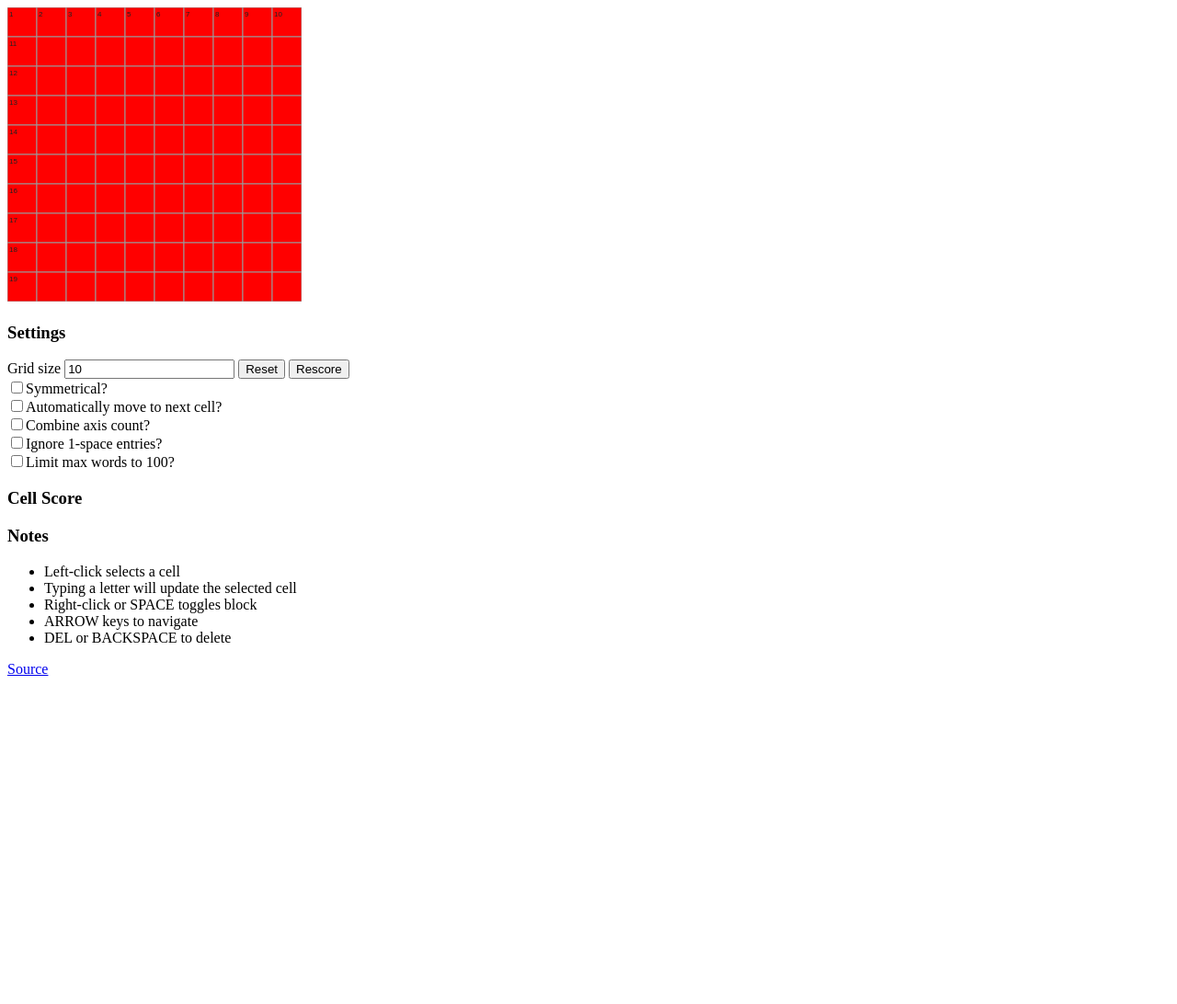
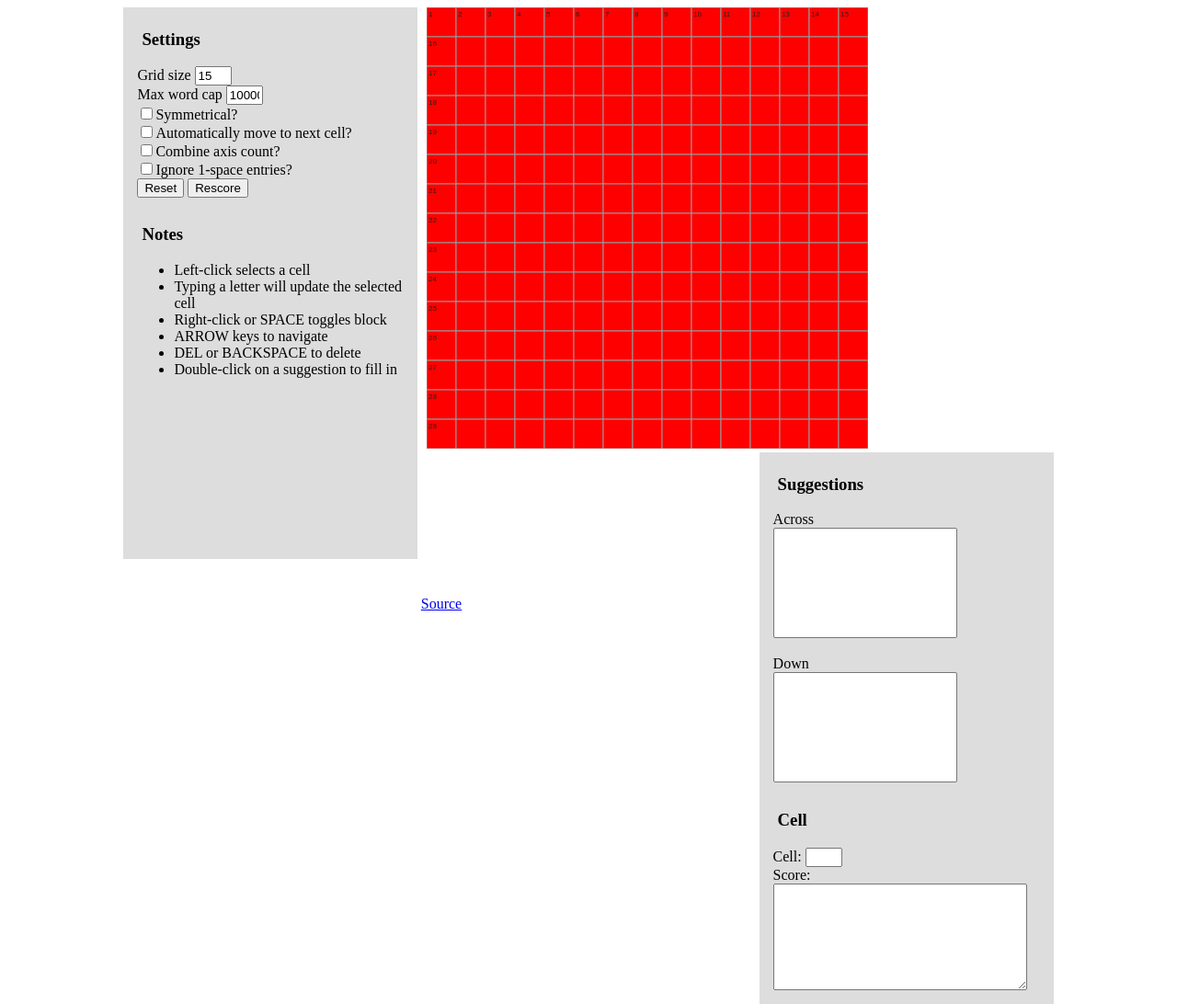
Before and after one commit to bdamer/kryptics, a website built with webpack: page index.html in a window 1280 px wide. Shown: the whole page at 92% size. Before the commit the page ends 800 px from the top, so only its background shows below. Built offline with nearby package versions, Linux system fonts and the light colour scheme.

Commit message:
Added suggestion options + stylesheet

```diff
--- a/index.html
+++ b/index.html
@@ -2,28 +2,28 @@
 <html>
     <head>
         <title>Kryptics</title>
+		<link rel="stylesheet" href="style.css">
     </head>
     <body>
-        <canvas id="grid" width="32" height="32"></canvas>
-        <div id="inputs">
+
+		<div id="header">
+
 		</div>
+
+		<div class="container">
+
+			<div id="menubar">
 				<div id="actions">
 					<h3>Settings</h3>
-            <label for="grid_size">Grid size <input id="grid_size" type="text" value="10" /></label>
-            <input id="reset" type="button" value="Reset" />
-            <input id="rescore" type="button" value="Rescore" /><br />
+					<label for="grid_size">Grid size <input id="grid_size" type="text" value="15" /></label><br />
+					<label for="max_word_cap">Max word cap <input id="max_word_cap" type="text" value="10000" /></label><br />
 					<label for="grid_symmetry"><input id="grid_symmetry" type="checkbox" />Symmetrical?</label><br />
 					<label for="auto_move"><input id="auto_move" type="checkbox" />Automatically move to next cell?</label><br />
 					<label for="combine_axis_count"><input id="combine_axis_count" type="checkbox" />Combine axis count?</label><br />
 					<label for="ignore_single_space"><input id="ignore_single_space" type="checkbox" />Ignore 1-space entries?</label><br />
-            <label for="limit_max_words"><input id="limit_max_words" type="checkbox" />Limit max words to 100?</label><br />
+					<input id="reset" type="button" value="Reset" />
+					<input id="rescore" type="button" value="Rescore" /><br />
 				</div>
-
-        <div id="score">
-            <h3>Cell Score</h3>
-            <span id="score_log"></span>
-        </div>
-
 				<div id="notes">
 					<h3>Notes</h3>
 					<ul>
@@ -32,12 +32,42 @@
 						<li>Right-click or SPACE toggles block</li>
 						<li>ARROW keys to navigate</li>
 						<li>DEL or BACKSPACE to delete</li>
+						<li>Double-click on a suggestion to fill in</li>
 					</ul>
 				</div>
+			</div>
 
-		<div id="footer">
+			<div id="content">
+
+				<div id="mainbar">
+					<canvas id="grid" width="32" height="32"></canvas>
+				</div>
+
+				<div id="sidebar">
+					<div id="suggestions">
+						<h3>Suggestions</h3>
+						<label id="label_h_suggestions" for="h_suggestions">Across</label><br />
+						<select id="h_suggestions" size="10">
+						</select><br /><br />
+						<label id="label_v_suggestions" for="v_suggestions">Down</label><br />
+						<select id="v_suggestions" size="10">
+						</select>
+					</div>
+					<div id="score">
+						<h3>Cell</h3>
+						<label for="cell_pos">Cell: <input type="text" id="cell_pos" readonly="true" /></label><br />
+						<label for="score_log">Score: </label><br />
+						<textarea id="score_log"></textarea><br />
+					</div>
+				</div>
+
+			</div>
+
+		</div>
+
+		<footer id="footer">
 			<a href="https://github.com/bdamer/kryptics">Source</a>
-		</div>
+		</footer>
 
         <script src="./dist/bundle.js"></script>
     </body>
--- a/src/dictionary.ts
+++ b/src/dictionary.ts
@@ -1,5 +1,5 @@
-import wordlist from './wordlist.txt';
-//import wordlist from './highwordlist.txt';
+//import wordlist from './wordlist.txt';
+import wordlist from './highwordlist.txt';
 
 export const minWordLength = 3;
 export const maxWordLength = 30;
@@ -53,8 +53,8 @@ export class Dict {
         console.log(this.wordsByLetter);
     }
 
-    matchCount(arr:WordArray) : number {
-        var res = 0;
+    matchAll(arr:WordArray) : string[] {
+        var res = [];
         const unconstrained = arr.letters.every(l => l === null);
 
         // for (var i = minWordLength; i <= arr.letters.length; i++) {
@@ -62,10 +62,12 @@ export class Dict {
             const words = this.wordsByLength[i - 1];
             if (!words) continue;
             if (unconstrained) {
-                res += words.length;
+				res.push(...words);
             } else {
                 for (var j in words) {
-                    res += this.matches(arr.letters, words[j]) ? 1 : 0;
+					if (this.matches(arr.letters, words[j])) {
+						res.push(words[j]);
+					}
                 }
             }
         }
--- a/src/grid.ts
+++ b/src/grid.ts
@@ -6,9 +6,11 @@ export class Cell {
     block: boolean;
     focus: boolean;
     hword: WordArray;
+	hoptions: string[];
     hlen: number; // horizontal word length
     hcount: number; // number of horizontal words
     vword: WordArray;
+	voptions: string[];
     vlen: number; // vertical word length
     vcount: number; // number of vertical words
     score: number;
@@ -44,10 +46,10 @@ export class Grid {
     selected: Cell|null;
     dict: Dict;
     maxWords: number;
+	maxWordCap: number;
     symmetrical: boolean;
     combineCount:boolean;
     ignoreSingleSpace: boolean;
-    limitMaxWords: boolean;
 
     constructor(public size: number, dict:Dict) {
         this.cells = new Array(size * size);
@@ -78,17 +80,53 @@ export class Grid {
         }
     }
 
+	updateSuggestions(el:HTMLSelectElement, words:string[]) {
+		while (el.options.length > 0) {
+			el.remove(0);
+		}
+
+		for (var i = 0; i < words.length && i < 1000; i++) {
+			const option = document.createElement("option") as HTMLOptionElement;
+            option.value = words[i];
+            option.text = words[i];
+            el.options.add(option);
+		}
+	}
+
     updateScoreInfo() {
-        const el = <HTMLSpanElement>document.getElementById("score_log");
-        if (el && this.selected) {
+		const hOptions = <HTMLSelectElement>document.getElementById("h_suggestions");
+		const vOptions = <HTMLSelectElement>document.getElementById("v_suggestions");
+		const cellPos = <HTMLInputElement>document.getElementById("cell_pos");
+		const scoreLog = <HTMLTextAreaElement>document.getElementById("score_log");
+		const hLabel = <HTMLLabelElement>document.getElementById("label_h_suggestions");
+		const vLabel = <HTMLLabelElement>document.getElementById("label_v_suggestions");
+
+		hLabel.innerHTML = "Across";
+		vLabel.innerHTML = "Down";
+		cellPos.value = "";
+		scoreLog.value = "";
+		this.updateSuggestions(hOptions, []);
+		this.updateSuggestions(vOptions, []);
+
+
+        if (this.selected) {
+			cellPos.value = this.selected.x + "," + this.selected.y;
             let info;
             if (this.selected.block) {
                 info = "Block";
+				this.updateSuggestions(hOptions, []);
+				this.updateSuggestions(vOptions, []);
             } else {
+				hLabel.innerHTML = "Across " + this.selected.hword.letters.map(l => l == null ? "*" : l).join('')
+					+ " [" + this.selected.hlen + "]: " + this.selected.hcount;
+				vLabel.innerHTML = "Down " + this.selected.vword.letters.map(l => l == null ? "*" : l).join('')
+					+ " [" + this.selected.vlen + "]: " + this.selected.vcount;
                 info = this.selected.scoreLog;
+				this.updateSuggestions(hOptions, this.selected.hoptions);
+				this.updateSuggestions(vOptions, this.selected.voptions);
             }
-            el.innerHTML = "Cell: [" + this.selected.x + " / " + this.selected.y + "]<br/>" + info;
-        }
+			scoreLog.value = info;
+    	}
     }
 
     toggleBlock(x: number, y: number) {
@@ -201,8 +239,10 @@ export class Grid {
         c.vlen = 1 + c.vword.to - c.vword.from ;
 
         // determine number of words that for each dimension
-        c.hcount = this.dict.matchCount(c.hword);
-        c.vcount = this.dict.matchCount(c.vword);
+		c.hoptions = this.dict.matchAll(c.hword);
+        c.hcount = c.hoptions.length;
+        c.voptions = this.dict.matchAll(c.vword);
+        c.vcount = c.voptions.length;
 
         return c.hcount + c.vcount;
     }
@@ -214,10 +254,7 @@ export class Grid {
         }
 
         c.score = 0.0;
-        c.scoreLog =
-            "Horizontal words " + c.hword.letters.map(l => l == null ? "*" : l).join('') + " [" + c.hlen + "]: " + c.hcount + "<br />" +
-            "Vertical words " + c.vword.letters.map(l => l == null ? "*" : l).join('') + " [" + c.vlen + "]: " + c.vcount + "<br />";
-
+        c.scoreLog = "";
 
         if (this.ignoreSingleSpace) {
             var total : number;
@@ -228,25 +265,25 @@ export class Grid {
             } else {
                 total = this.combineCount ? (c.hcount + c.vcount) : Math.min(c.hcount, c.vcount);
             }
-            const lMax = this.limitMaxWords ? Math.min(100, this.maxWords) : this.maxWords;
-            const lTotal = this.limitMaxWords ? Math.min(100, total) : total;
+            const lMax = this.maxWordCap ? Math.min(this.maxWordCap, this.maxWords) : this.maxWords;
+            const lTotal = this.maxWordCap ? Math.min(this.maxWordCap, total) : total;
             const frac = 1.0 - (lTotal / lMax);
             c.score += frac;
-            c.scoreLog += ("+" + frac.toPrecision(3) + " based on number of possible words [" + lTotal + " / " + lMax + "]<br />");
+            c.scoreLog += ("+" + frac.toPrecision(3) + " based on number of possible words [" + lTotal + " / " + lMax + "]\n");
         } else {
             if (c.hcount == 0) {
                 c.score += 1.0;
-                c.scoreLog += "+1.0 no possible words on horizontal<br />";
+                c.scoreLog += "+1.0 no possible words on horizontal\n";
             } else if (c.vcount == 0) {
                 c.score += 1.0;
-                c.scoreLog += "+1.0 no possible words on vertical<br />";
+                c.scoreLog += "+1.0 no possible words on vertical\n";
             } else {
                 const total = this.combineCount ? (c.hcount + c.vcount) : Math.min(c.hcount, c.vcount);
-                const lMax = this.limitMaxWords ? Math.min(100, this.maxWords) : this.maxWords;
-                const lTotal = this.limitMaxWords ? Math.min(100, total) : total;
+                const lMax = this.maxWordCap ? Math.min(this.maxWordCap, this.maxWords) : this.maxWords;
+                const lTotal = this.maxWordCap ? Math.min(this.maxWordCap, total) : total;
                 const frac = 1.0 - (lTotal / lMax);
                 c.score += frac;
-                c.scoreLog += ("+" + frac.toPrecision(3) + " based on number of possible words [" + lTotal + " / " + lMax + "]<br />");
+                c.scoreLog += ("+" + frac.toPrecision(3) + " based on number of possible words [" + lTotal + " / " + lMax + "]\n");
             }
         }
 
@@ -297,4 +334,18 @@ export class Grid {
 
         this.updateScoreInfo();
     }
+
+	fillHorizontal(value:string) {
+		if (!this.selected) return;
+		for (var i = 0; i < value.length; i++) {
+			this.cellAt(this.selected.hword.from + i, this.selected.y).letter = value.charAt(i);
+		}
+	}
+
+	fillVertical(value:string) {
+		if (!this.selected) return;
+		for (var i = 0; i < value.length; i++) {
+			this.cellAt(this.selected.x, this.selected.vword.from + i).letter = value.charAt(i);
+		}
+	}
 }
--- a/src/index.ts
+++ b/src/index.ts
@@ -21,7 +21,7 @@ function createGrid() {
     grid.symmetrical = (<HTMLInputElement>document.getElementById("grid_symmetry")).checked;
     grid.combineCount = (<HTMLInputElement>document.getElementById("combine_axis_count")).checked;
     grid.ignoreSingleSpace = (<HTMLInputElement>document.getElementById("ignore_single_space")).checked;
-    grid.limitMaxWords = (<HTMLInputElement>document.getElementById("limit_max_words")).checked;
+    grid.maxWordCap = parseInt((<HTMLInputElement>document.getElementById("max_word_cap")).value);
     grid.rescore();
 
     // Rendering
@@ -143,8 +143,8 @@ function onKeyDown(e:KeyboardEvent) {
     grid.rescore();
     renderer.render(grid);
 });
-(<HTMLInputElement>document.getElementById("limit_max_words")).addEventListener('change', (e:Event) => {
-    grid.limitMaxWords = (<HTMLInputElement>document.getElementById("limit_max_words")).checked;
+(<HTMLInputElement>document.getElementById("max_word_cap")).addEventListener('change', (e:Event) => {
+    grid.maxWordCap = parseInt((<HTMLInputElement>document.getElementById("max_word_cap")).value);
     grid.rescore();
     renderer.render(grid);
 });
@@ -153,5 +153,32 @@ function onKeyDown(e:KeyboardEvent) {
 (<HTMLInputElement>document.getElementById("grid")).addEventListener('dblclick', (e:MouseEvent) => onDoubleClickGrid(e));
 (document).addEventListener('keydown', (e:KeyboardEvent) => onKeyDown(e));
 
+(<HTMLInputElement>document.getElementById("h_suggestions")).addEventListener('dblclick', (e:MouseEvent) => {
+	if (grid.selected == null) {
+		return;
+	}
+	const hOptions = <HTMLSelectElement>document.getElementById("h_suggestions");
+	const selected = hOptions.options[hOptions.selectedIndex];
+	if (selected) {
+		grid.fillHorizontal(selected.value);
+		grid.rescore();
+		renderer.render(grid);
+	}
+});
+
+(<HTMLInputElement>document.getElementById("v_suggestions")).addEventListener('dblclick', (e:MouseEvent) => {
+	if (grid.selected == null) {
+		return;
+	}
+	const vOptions = <HTMLSelectElement>document.getElementById("v_suggestions");
+	const selected = vOptions.options[vOptions.selectedIndex];
+	if (selected) {
+		grid.fillVertical(selected.value);
+		grid.rescore();
+
+		renderer.render(grid);
+	}
+});
+
 // Startup
 createGrid();
--- a/src/renderer.ts
+++ b/src/renderer.ts
@@ -29,6 +29,8 @@ export class Renderer {
 			const horClue = cell.x == 0 || grid.cells[i - 1].block;
 			const verClue = cell.y == 0 || grid.cells[i - grid.size].block;
 			if (horClue || verClue) {
+
+				// skip clue index if this is a 1-space
 				if (grid.ignoreSingleSpace) {
 					if (horClue && cell.hlen < 2)
 						continue;
@@ -48,7 +50,7 @@ export class Renderer {
 		const cx = cell.x * this.scale;
 		const cy = cell.y * this.scale;
 
-		// Fill
+		// Fill rect with solid color
 		if (cell.block) {
 			this.ctx.fillStyle = "#000000";
 		} else {
@@ -56,21 +58,20 @@ export class Renderer {
     	}
 	    this.ctx.fillRect(cx, cy, this.scale, this.scale);
 
-		// Outline
+		// Draw outline
 		this.ctx.strokeStyle = "#999999";
 		this.ctx.lineWidth = 1;
 		this.ctx.strokeRect(cx, cy, this.scale, this.scale);
 
-		if (!cell.block) {
-			// Fill in text
-			if (cell.letter !== null) {
-				this.ctx.font = '24px Arial';
-				this.ctx.fillStyle = "#000000";
-				this.ctx.strokeStyle = "#000000";
-				this.ctx.fillText(cell.letter, cx+6, cy + 24);
-			}
+		// Fill in text
+		if (!cell.block && cell.letter !== null) {
+			this.ctx.font = '24px Arial';
+			this.ctx.fillStyle = "#000000";
+			this.ctx.strokeStyle = "#000000";
+			this.ctx.fillText(cell.letter, cx+6, cy + 24);
 		}
 
+		// Draw highlight rect
 		if (cell.focus) {
 			this.ctx.strokeStyle = "#0000ff";
 			this.ctx.lineWidth = 1;
--- /dev/null
+++ b/style.css
@@ -0,0 +1,75 @@
+
+div {
+	display: block;
+}
+
+h3 {
+	margin-left: 5px;
+}
+
+input[type="text"] {
+	width: 32px;
+}
+
+.container {
+	width: 80%;
+	margin: auto;
+}
+
+#menubar {
+	float: left;
+	width: 320px;
+	height: 600px;
+	background-color: #ddd;
+}
+
+#menubar div {
+	padding: 5px;
+	padding-left: 15px;
+}
+
+#actions {
+}
+
+#notes {
+	padding: 5px;
+}
+
+#content {
+	margin-left: 330px;
+	height: 640px;
+	/*max-width:1100px;*/
+}
+
+#mainbar {
+	float: left;
+	width: 720px;
+}
+
+#sidebar {
+	float: right;
+	width: 320px;
+	height: 600px;
+	background-color: #ddd;
+}
+
+#sidebar div {
+	padding: 5px;
+	padding-left: 15px;
+}
+
+#suggestions select {
+	height: 120px;
+	width: 200px;
+}
+
+#sidebar textarea {
+	width: 270px;
+	height: 110px;
+}
+
+#footer {
+	width: 80%;
+	margin: auto;
+	text-align: center;
+}
```
Lines whose indentation alone changed are shown as unchanged.
